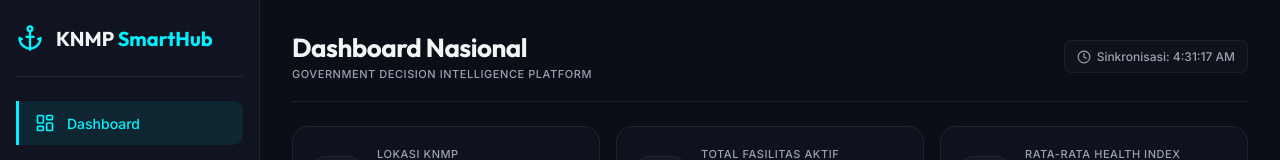
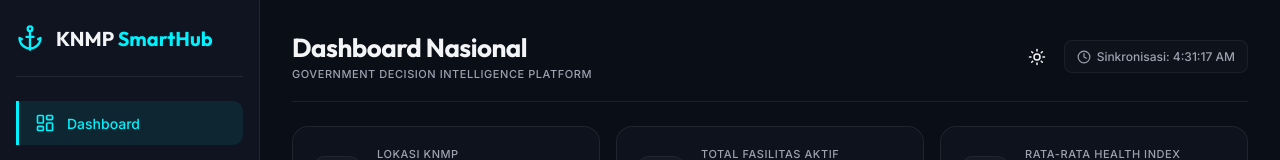
Before and after one commit to agosgit/KNMP-SmartHub, a React (Vite) app in the folder knmp-smarthub-frontend/: page / in a window 1280 px wide. Shown: the top 160 px of the page. Built offline with nearby package versions, Linux system fonts and the light colour scheme; no server answers; sample sign-in values are in the browser's storage.

Commit message:
feat: implement persistent light and dark mode toggle

```diff
--- a/knmp-smarthub-frontend/src/App.jsx
+++ b/knmp-smarthub-frontend/src/App.jsx
@@ -31,6 +31,12 @@ const ProtectedRoute = () => {
 };
 
 function App() {
+  const { theme } = useAppStore();
+
+  React.useEffect(() => {
+    document.documentElement.setAttribute('data-theme', theme);
+  }, [theme]);
+
   return (
     <Router>
       <Toaster
--- a/knmp-smarthub-frontend/src/components/Navbar.jsx
+++ b/knmp-smarthub-frontend/src/components/Navbar.jsx
@@ -1,11 +1,11 @@
 import React, { useState } from 'react';
 import useAppStore from '../store/useAppStore';
 import API from '../services/api';
-import { RefreshCw, Clock, Menu } from 'lucide-react';
+import { RefreshCw, Clock, Menu, Sun, Moon } from 'lucide-react';
 import toast from 'react-hot-toast';
 
 const Navbar = ({ title }) => {
-  const { user, toggleSidebar } = useAppStore();
+  const { user, toggleSidebar, theme, toggleTheme } = useAppStore();
   const [loading, setLoading] = useState(false);
   const [lastUpdate, setLastUpdate] = useState(new Date().toLocaleTimeString());
 
@@ -38,7 +38,7 @@ const Navbar = ({ title }) => {
           onClick={toggleSidebar}
           aria-label="Buka Menu"
         >
-          <Menu size={22} color="#00F2FE" />
+          <Menu size={22} color="var(--color-primary)" />
         </button>
 
         <div className="navbar-title-group">
@@ -49,9 +49,30 @@ const Navbar = ({ title }) => {
 
       {/* Right side: Action Buttons & Status */}
       <div className="navbar-actions">
+        {/* Theme Toggle */}
+        <button
+          onClick={toggleTheme}
+          className="navbar-theme-btn"
+          aria-label="Toggle Theme"
+          title={theme === 'dark' ? "Beralih ke Mode Terang" : "Beralih ke Mode Gelap"}
+          style={{
+            background: 'transparent',
+            border: 'none',
+            cursor: 'pointer',
+            display: 'flex',
+            alignItems: 'center',
+            justifyContent: 'center',
+            padding: '6px',
+            borderRadius: '50%',
+            color: 'var(--text-primary)'
+          }}
+        >
+          {theme === 'dark' ? <Sun size={18} /> : <Moon size={18} />}
+        </button>
+
         {/* Last updated indicator */}
         <div className="navbar-timestamp">
-          <Clock size={14} color="#9CA3AF" />
+          <Clock size={14} color="var(--text-secondary)" />
           <span className="navbar-timestamp-text">Sinkronisasi: {lastUpdate}</span>
         </div>
 
--- a/knmp-smarthub-frontend/src/index.css
+++ b/knmp-smarthub-frontend/src/index.css
@@ -34,6 +34,34 @@
   --transition-fast: 0.2s cubic-bezier(0.4, 0, 0.2, 1);
   --transition-normal: 0.3s cubic-bezier(0.4, 0, 0.2, 1);
   --sidebar-width: 260px;
+}
+
+[data-theme='light'] {
+  /* Color Palette - Light Professional Theme */
+  --bg-primary: #F3F4F6; /* Light gray background */
+  --bg-secondary: #FFFFFF; /* Pure white sidebar/cards */
+  --bg-card: rgba(255, 255, 255, 0.9);
+  --bg-card-hover: rgba(249, 250, 251, 1);
+
+  --border-color: rgba(0, 0, 0, 0.08);
+  --border-glow: rgba(0, 242, 254, 0.2);
+
+  --text-primary: #111827; /* Dark slate text */
+  --text-secondary: #4B5563; /* Medium gray */
+  --text-muted: #9CA3AF;
+
+  /* Brand/Status Accents */
+  --color-primary: #0284C7; /* Darker Cyan/Blue for better contrast on white */
+  --color-secondary: #0369A1;
+
+  --color-success: #059669; /* Darker Emerald */
+  --color-success-glow: rgba(5, 150, 105, 0.15);
+
+  --color-warning: #D97706; /* Darker Amber */
+  --color-warning-glow: rgba(217, 119, 6, 0.15);
+
+  --color-critical: #DC2626; /* Darker Rose Red */
+  --color-critical-glow: rgba(220, 38, 38, 0.15);
 }
 
 /* Base Styles */
--- a/knmp-smarthub-frontend/src/pages/Login.jsx
+++ b/knmp-smarthub-frontend/src/pages/Login.jsx
@@ -41,7 +41,7 @@ const Login = () => {
         {/* Logo and Brand */}
         <div style={styles.brandContainer}>
           <div style={styles.logoCircle}>
-            <Anchor size={36} color="#00F2FE" />
+            <Anchor size={36} color="var(--color-primary)" />
           </div>
           <h2 style={styles.brandName}>KNMP <span style={styles.brandHighlight}>SmartHub</span></h2>
           <p style={styles.brandSub}>Government Decision Intelligence Platform</p>
@@ -53,7 +53,7 @@ const Login = () => {
           <div style={styles.inputGroup}>
             <label style={styles.label}>Email Instansi / Petugas</label>
             <div style={styles.inputWrapper}>
-              <Mail size={18} color="#6B7280" style={styles.inputIcon} />
+              <Mail size={18} color="var(--text-muted)" style={styles.inputIcon} />
               <input
                 type="email"
                 placeholder="nama@smarthub.go.id"
@@ -70,7 +70,7 @@ const Login = () => {
           <div style={styles.inputGroup}>
             <label style={styles.label}>Password</label>
             <div style={styles.inputWrapper}>
-              <Lock size={18} color="#6B7280" style={styles.inputIcon} />
+              <Lock size={18} color="var(--text-muted)" style={styles.inputIcon} />
               <input
                 type="password"
                 placeholder="••••••••"
@@ -107,8 +107,8 @@ const styles = {
     justifyContent: 'center',
     minHeight: '100vh',
     width: '100vw',
-    backgroundColor: '#080B11',
-    background: 'radial-gradient(circle at center, #111827 0%, #080B11 100%)',
+    backgroundColor: 'var(--bg-primary)',
+    background: 'radial-gradient(circle at center, var(--bg-secondary) 0%, var(--bg-primary) 100%)',
     padding: '20px',
   },
   loginCard: {
@@ -128,26 +128,26 @@ const styles = {
     width: '72px',
     height: '72px',
     borderRadius: '50%',
-    backgroundColor: 'rgba(0, 242, 254, 0.05)',
-    border: '1px solid rgba(0, 242, 254, 0.2)',
+    backgroundColor: 'var(--border-glow)',
+    border: '1px solid var(--border-glow)',
     display: 'flex',
     alignItems: 'center',
     justifyContent: 'center',
     marginBottom: '16px',
-    boxShadow: '0 0 15px 0 rgba(0, 242, 254, 0.1)',
+    boxShadow: '0 0 15px 0 var(--border-glow)',
   },
   brandName: {
     fontFamily: "'Outfit', sans-serif",
     fontSize: '24px',
     fontWeight: '800',
-    color: '#F3F4F6',
+    color: 'var(--text-primary)',
   },
   brandHighlight: {
-    color: '#00F2FE',
+    color: 'var(--color-primary)',
   },
   brandSub: {
     fontSize: '11px',
-    color: '#9CA3AF',
+    color: 'var(--text-secondary)',
     textTransform: 'uppercase',
     letterSpacing: '0.05em',
     marginTop: '6px',
@@ -166,7 +166,7 @@ const styles = {
   label: {
     fontSize: '12px',
     fontWeight: '600',
-    color: '#9CA3AF',
+    color: 'var(--text-secondary)',
   },
   inputWrapper: {
     position: 'relative',
--- a/knmp-smarthub-frontend/src/store/useAppStore.js
+++ b/knmp-smarthub-frontend/src/store/useAppStore.js
@@ -5,6 +5,13 @@ const useAppStore = create((set) => ({
   user: JSON.parse(localStorage.getItem('knmp_user')) || null,
   isAuthenticated: !!localStorage.getItem('knmp_token'),
   isSidebarOpen: false,
+  theme: localStorage.getItem('knmp_theme') || 'dark',
+
+  toggleTheme: () => set((state) => {
+    const newTheme = state.theme === 'dark' ? 'light' : 'dark';
+    localStorage.setItem('knmp_theme', newTheme);
+    return { theme: newTheme };
+  }),
 
   toggleSidebar: () => set((state) => ({ isSidebarOpen: !state.isSidebarOpen })),
   closeSidebar: () => set({ isSidebarOpen: false }),
```
